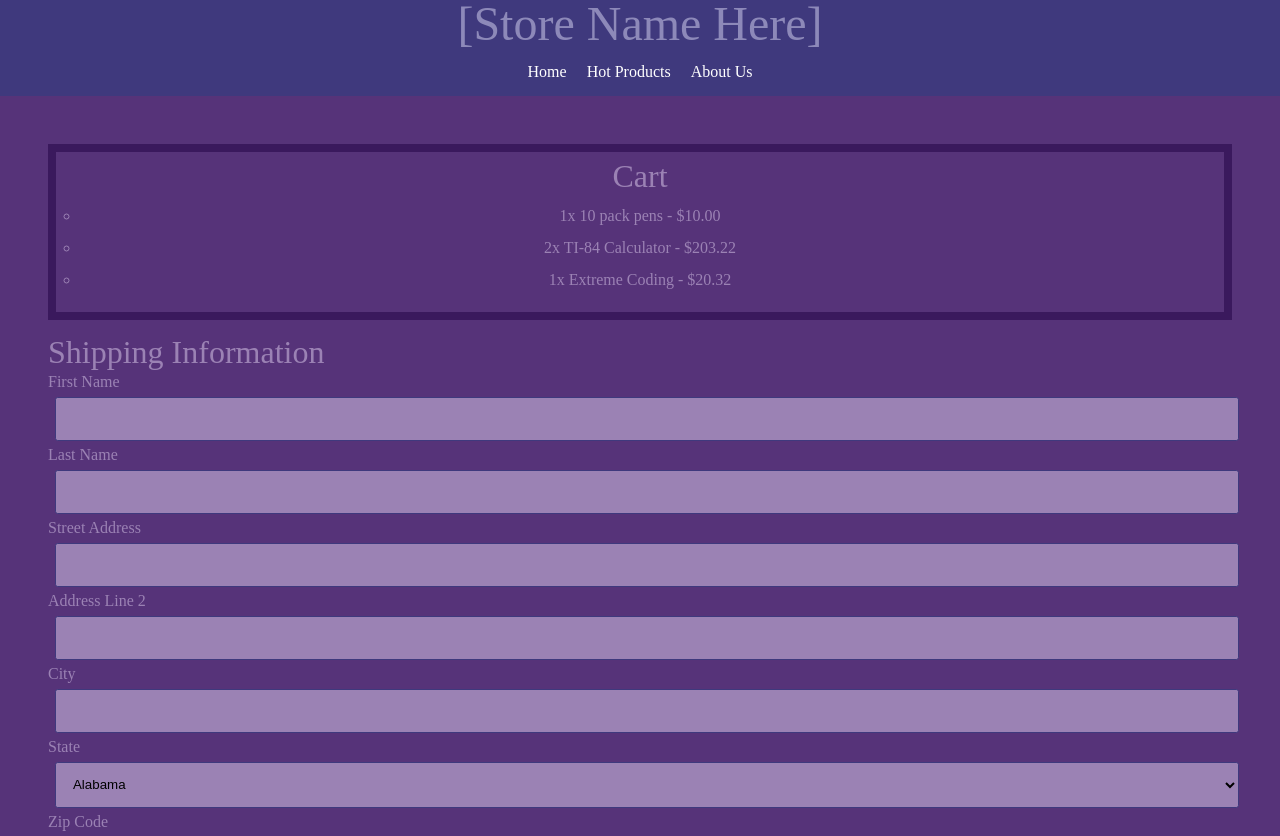
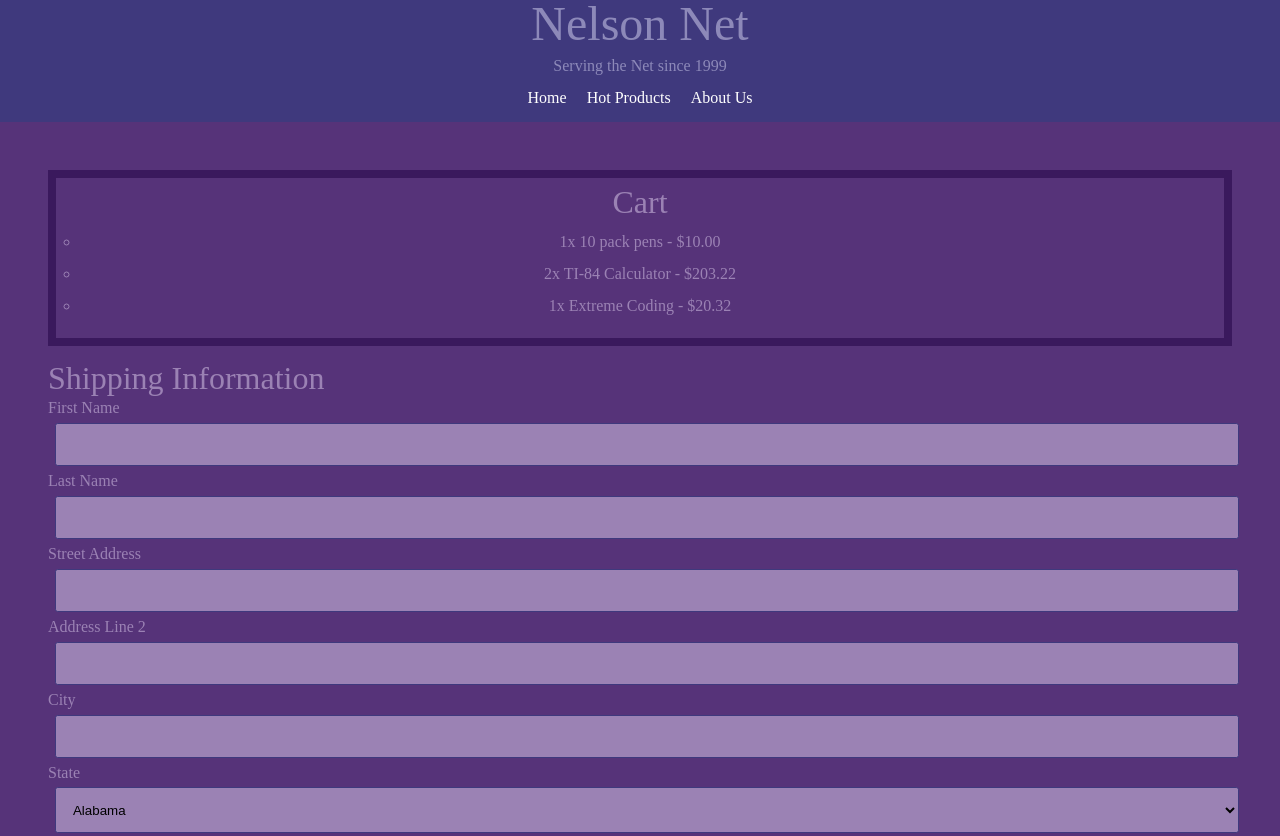
Before and after one commit to anelson1/ITMD-362-Project-1, a plain HTML site: page index.html in a window 1280 px wide. Shown: the top 836 px of the page. Drawn offline with Linux system fonts and the light colour scheme.

Commit message:
update name of site

```diff
--- a/assets/css/screen.css
+++ b/assets/css/screen.css
@@ -19,16 +19,22 @@ main {
   padding: 1em;
 }
 
-h1 {
-  font-size: 3em;
+#header {
   text-align: center;
   background-color: #3F397D;
   color: #8D89B9;
 }
-
+h1 {
+  font-size: 3em;
+  margin-bottom: 0.2em;
+}
 h2 {
   font-size: 2em;
   margin-bottom: 0.2em;
+}
+
+h3 {
+  font-size: 1em;
 }
 
 nav {
--- a/index.html
+++ b/index.html
@@ -1,14 +1,15 @@
 <!DOCTYPE html>
 <html lang="en">
   <head>
-  <title>Shipping - [storename]</title>
+  <title>Shipping - Nelson Net</title>
   <meta charset="utf-8" />
   <meta name="viewport" content="width=device-width,initial-scale=1.0,shrink-to-fit=no" />
   <link rel="stylesheet" href="assets/css/screen.css" />
   </head>
   <body>
   <header id="header">
-      <h1>[Store Name Here]</h1>
+      <h1>Nelson Net</h1>
+      <h3>Serving the Net since 1999</h3>
   </header>
   <nav>
       <nav id="navigation">
```
Also changed, not shown: payment/index.html (+4 -2 lines), shippingtype/index.html (+4 -3 lines).
